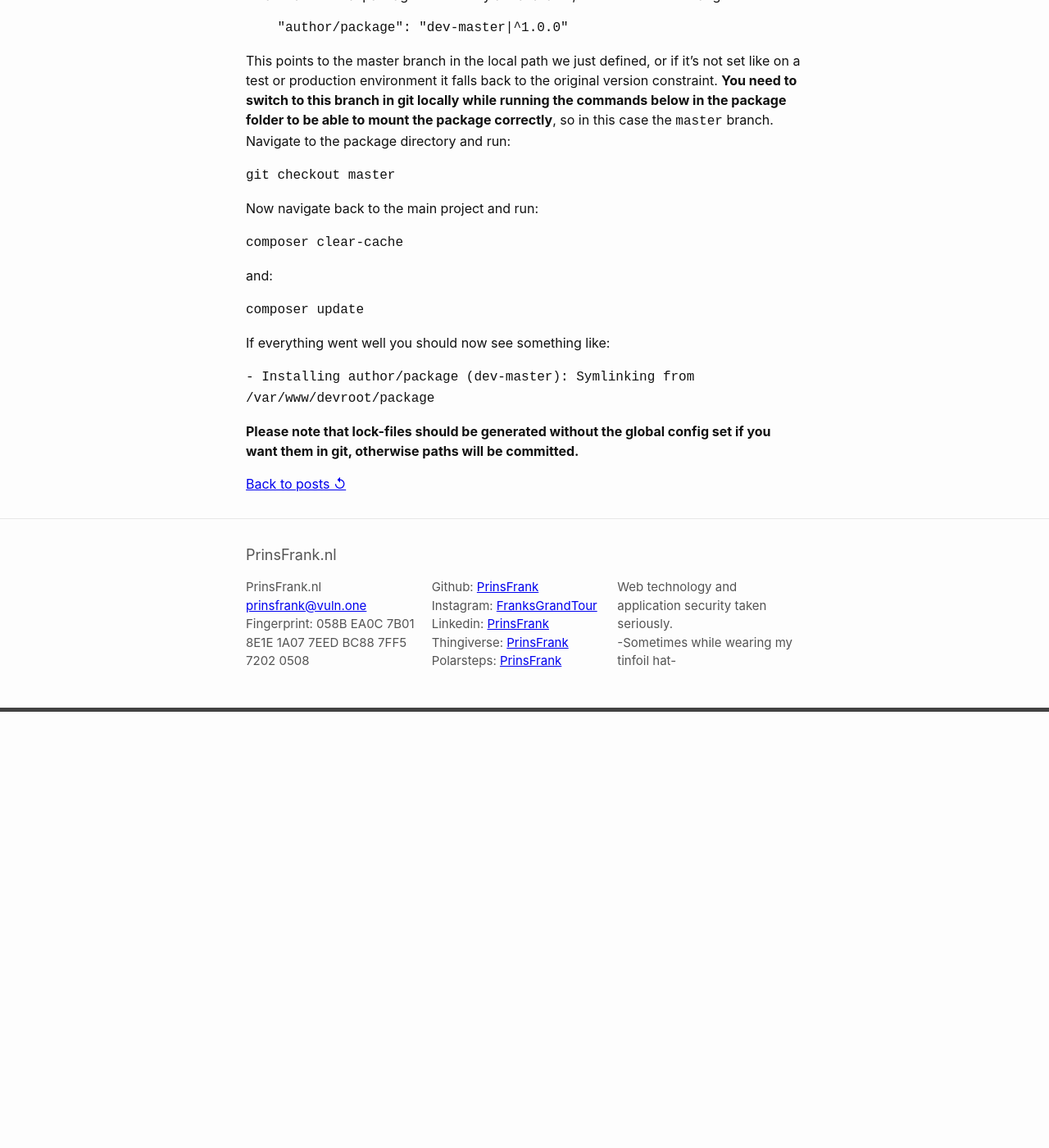
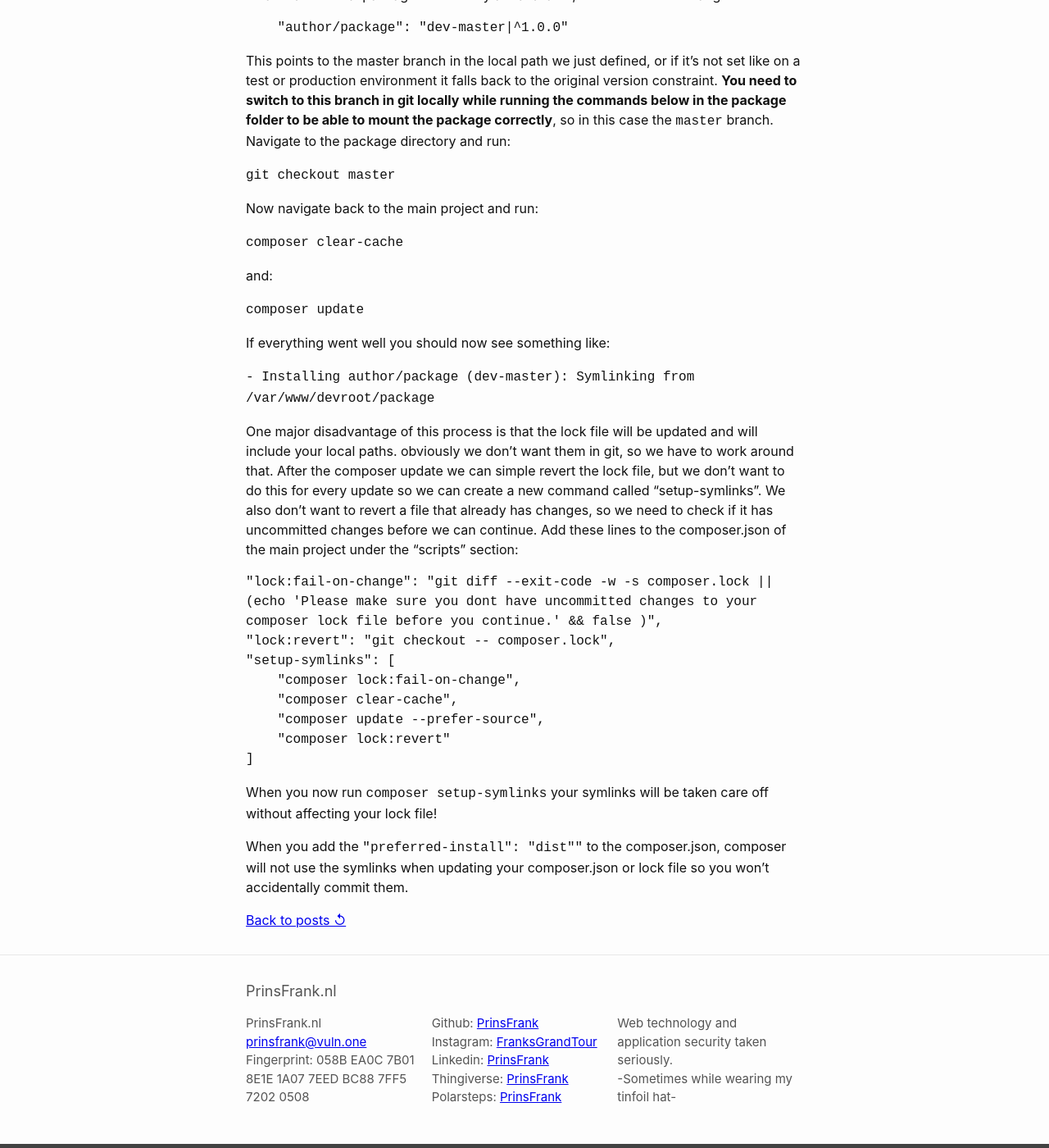
Before and after one commit to PrinsFrank/PrinsFrank.nl, a Jekyll site: the page built from _posts/2019-12-27-Using-composer-to-manage-local-dev-paths.md, in a window 1280 px wide and 1400 px high, scrolled down 1346 px. Shown: the whole window at 82% size. Built offline with Jekyll 4.4.1, drawn with Linux system fonts in a browser that asks for light colours; our own code applies the rules of GitHub Pages for plain Markdown files; before the commit the page ends 2214 px from its top, so only the background shows below that.

Commit message:
Updated composer article with setup that doesnt affect composer lock file

````diff
--- a/_posts/2019-12-27-Using-composer-to-manage-local-dev-paths.md
+++ b/_posts/2019-12-27-Using-composer-to-manage-local-dev-paths.md
@@ -71,4 +71,19 @@ If everything went well you should now see something like:
 
 ```- Installing author/package (dev-master): Symlinking from /var/www/devroot/package```
 
-**Please note that lock-files should be generated without the global config set if you want them in git, otherwise paths will be committed.**
+One major disadvantage of this process is that the lock file will be updated and will include your local paths. obviously we don't want them in git, so we have to work around that. After the composer update we can simple revert the lock file, but we don't want to do this for every update so we can create a new command called "setup-symlinks". We also don't want to revert a file that already has changes, so we need to check if it has uncommitted changes before we can continue. Add these lines to the composer.json of the main project under the "scripts" section:
+
+```
+"lock:fail-on-change": "git diff --exit-code -w -s composer.lock || (echo 'Please make sure you dont have uncommitted changes to your composer lock file before you continue.' && false )",
+"lock:revert": "git checkout -- composer.lock",
+"setup-symlinks": [
+    "composer lock:fail-on-change",
+    "composer clear-cache",
+    "composer update --prefer-source",
+    "composer lock:revert"
+]
+```
+
+When you now run ```composer setup-symlinks``` your symlinks will be taken care off without affecting your lock file!
+
+When you add the ```"preferred-install": "dist""``` to the composer.json, composer will not use the symlinks when updating your composer.json or lock file so you won't accidentally commit them.
````
